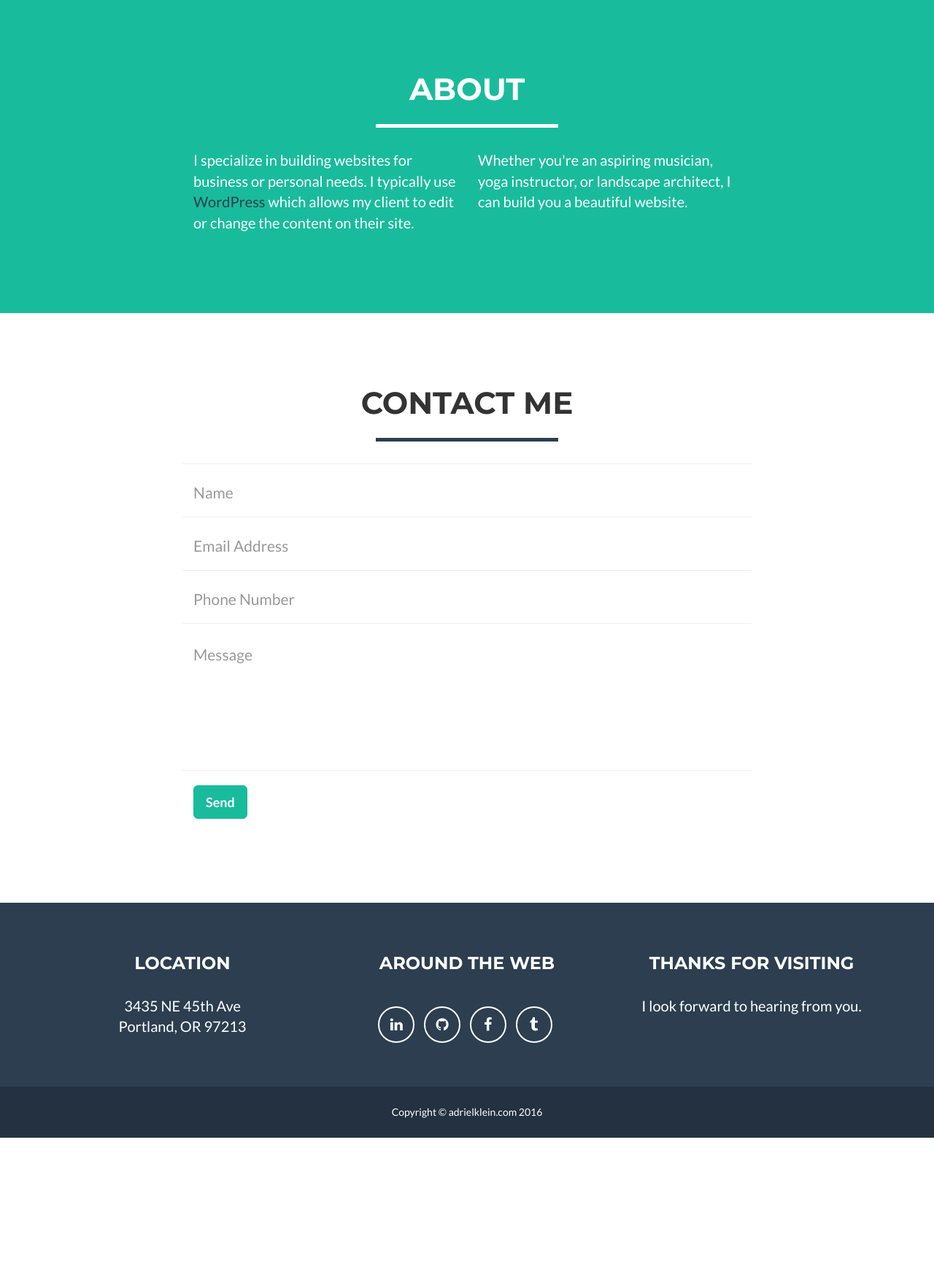
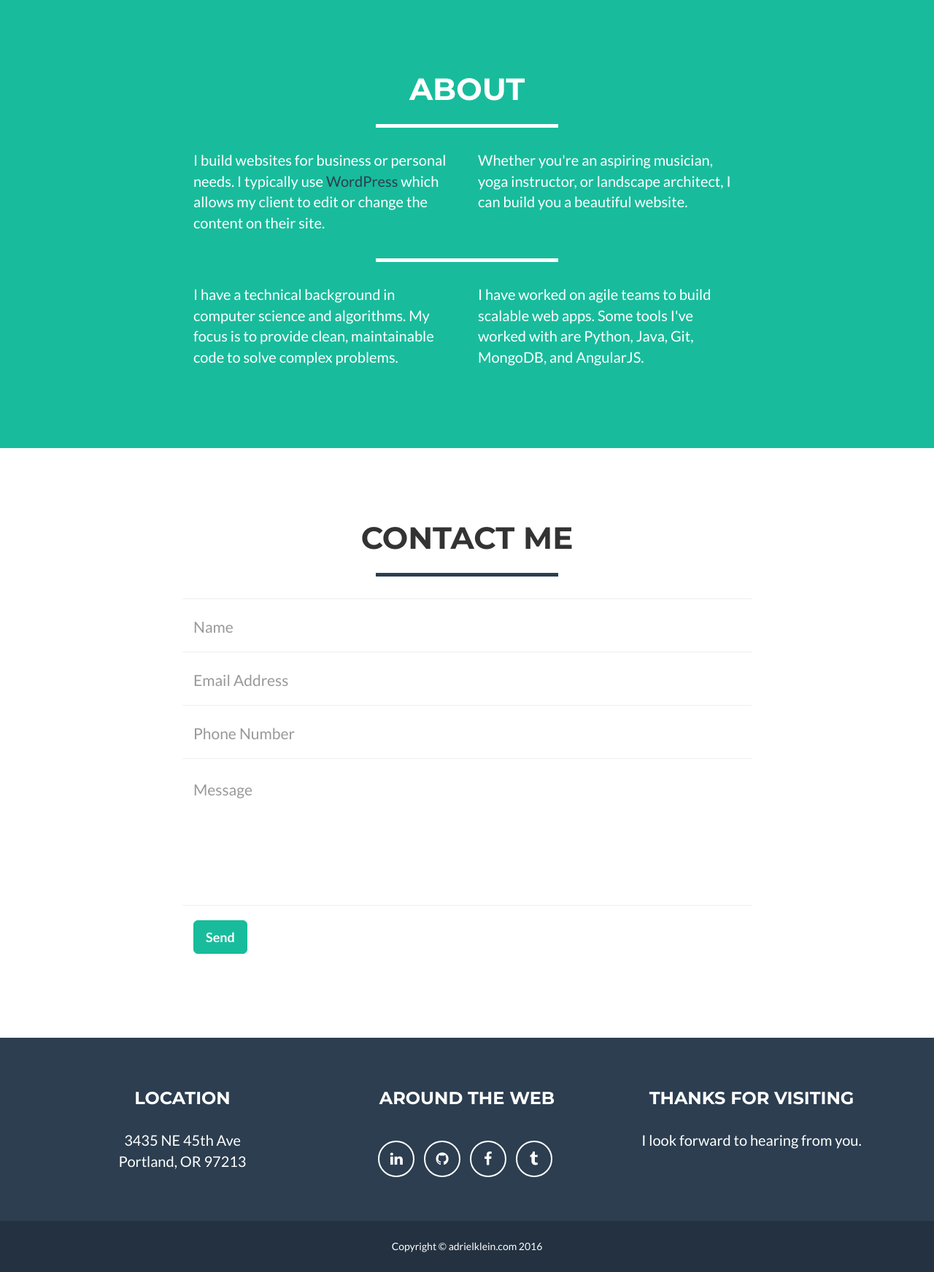
Before and after one commit to adrielklein/freelancer-site, a Flask app: page / in a window 1280 px wide. Shown: the part 1444-3187 px from the top of the page at 73% size. Before the commit the page ends 3003 px from the top, so only its background shows below. Run offline with Flask 2, Linux system fonts and the light colour scheme; some libraries are stand-ins or nearby versions.

Commit message:
add description

```diff
--- a/templates/index.html
+++ b/templates/index.html
@@ -141,10 +141,20 @@
             </div>
             <div class="row">
                 <div class="col-lg-4 col-lg-offset-2">
-                    <p>I specialize in building websites for business or personal needs. I typically use <a href="http://www.wordpress.org" style="color:#2c3e50;">WordPress</a> which allows my client to edit or change the content on their site.</p>
+                    <p>I build websites for business or personal needs. I typically use <a href="http://www.wordpress.org" style="color:#2c3e50;">WordPress</a> which allows my client to edit or change the content on their site.</p>
                 </div>
                 <div class="col-lg-4">
                     <p>Whether you're an aspiring musician, yoga instructor, or landscape architect, I can build you a beautiful website.</p>
+                </div>
+
+            </div>
+            <hr class="star-light">
+            <div class="row">
+                <div class="col-lg-4 col-lg-offset-2">
+                    <p>I have a technical background in computer science and algorithms. My focus is to provide clean, maintainable code to solve complex problems.</p>
+                </div>
+                <div class="col-lg-4">
+                    <p>I have worked on agile teams to build scalable web apps. Some tools I've worked with are Python, Java, Git, MongoDB, and AngularJS.</p>
                 </div>
             </div>
         </div>
```
